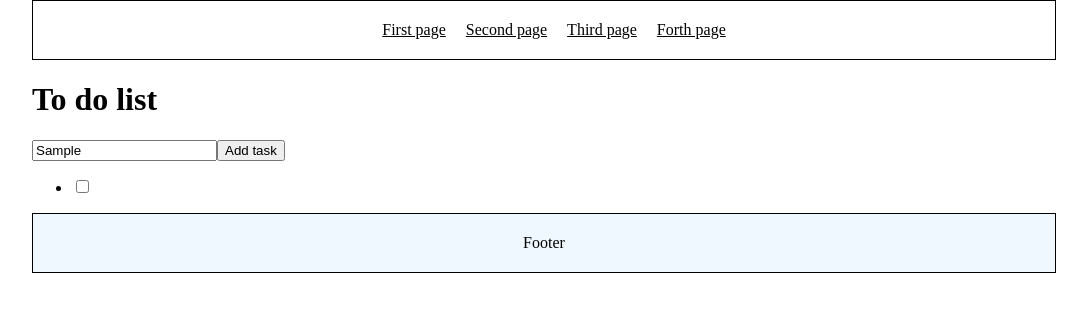
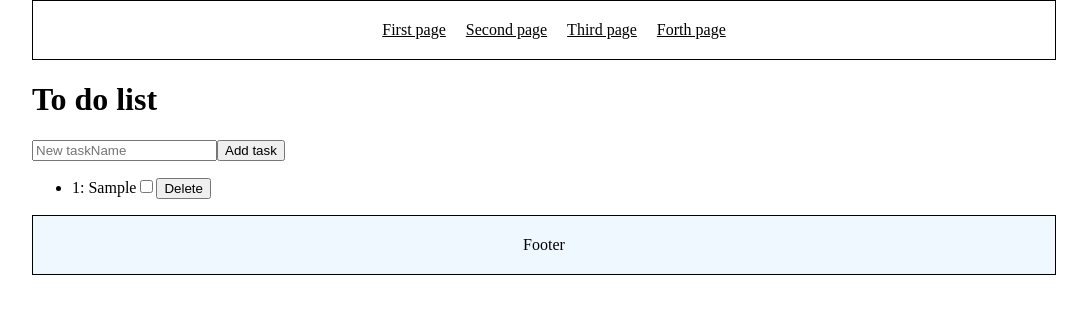
Before and after one commit to KostromichovAndrey/my_pet, a Vue app: page /romario in a window 1280 px wide. Both pictures are taken after typing "Sample" into the empty fields and a click on the button "Add task". Shown: the top 314 px of the page, without its empty margins (96-1183 px from the left). Built offline with nearby package versions, Linux system fonts and the light colour scheme.

Commit message:
todo add

```diff
--- a/src/views/RomarioView.vue
+++ b/src/views/RomarioView.vue
@@ -1,28 +1,41 @@
 <script setup>
-// import { onMounted, ref } from 'vue';
-// import Card from '../components/Card.vue';
+import { onMounted, ref } from 'vue';
 
-// const cardList = ref([])
+const taskName = ref("");
+const tasks = ref([]);
 
-// const fetchData = async () => {
-//   fetch('https://jsonplaceholder.typicode.com/photos?_page=2&_limit=12')
-//   .then(response => response.json())
-//   .then(products => {
+function addTask() {
+  // console.log(taskName.value, "taskName.value");
+  if (taskName.value === "") {
+    return console.error("task name is empty");
+  }
 
-//     console.log(products, 'products')
-//     cardList.value = products;
-//   })
-// }
+  const newTask = {
+    id: Date.now(),
+    name: taskName.value,
+    status: false,
+  };
+  // console.log(newTask, "newTask");
 
-// onMounted(() => {
-//   fetchData();
-// })
-const task = "";
-// const tusks = [];
+  tasks.value.push(newTask);
+  console.log(tasks.value, "tasks.value");
 
-// addTusk() {
-//   this.tusks.push(this.addTusk)
-// };
+  taskName.value = "";
+};
+
+function toggleTask(task) {
+  // console.log(task, "task");
+
+  const selectedTask = tasks.value.find((el) => el.id === task.id)
+  // console.log(selectedTask, "selectedTask");
+
+  selectedTask.status = !selectedTask.status
+}
+
+function deleteTask(taskForDel) {
+  console.log(taskForDel, "taskForDel - del");
+  tasks.value = tasks.value.filter((el) => el.id !== taskForDel.id)
+}
 
 </script>
 
@@ -30,14 +43,17 @@ const task = "";
   <div>
     <div class="header">
       <h1>To do list</h1>
-      <input v-model="tusk" type="text" placeholder="New tusk">
-      <button @click="addTusk">Add task</button>
+      <input v-model="taskName" type="text" placeholder="New taskName" @keyup.enter="addTask">
+      <button @click="addTask">Add task</button>
     </div>
+
     <div class="body">
       <ul>
-        <li>
-          <span>{{ tusk }}</span>
-          <input type="checkbox">
+        <li v-for="(item, index) in tasks" :key="item.id" :class="{ completed: item.status }">
+          <span>{{ index + 1 }}: </span>
+          <span>{{ item.name }}</span>
+          <input type="checkbox" :checked="item.status" @click.stop="toggleTask(item)">
+          <button @click.stop="deleteTask(item)">Delete</button>
         </li>
       </ul>
     </div>
@@ -46,5 +62,8 @@ const task = "";
 </template>
 
 <style lang="scss">
-
+  .completed {
+    background-color: rgb(87, 116, 87);
+    text-decoration: line-through;
+  }
 </style>
```
